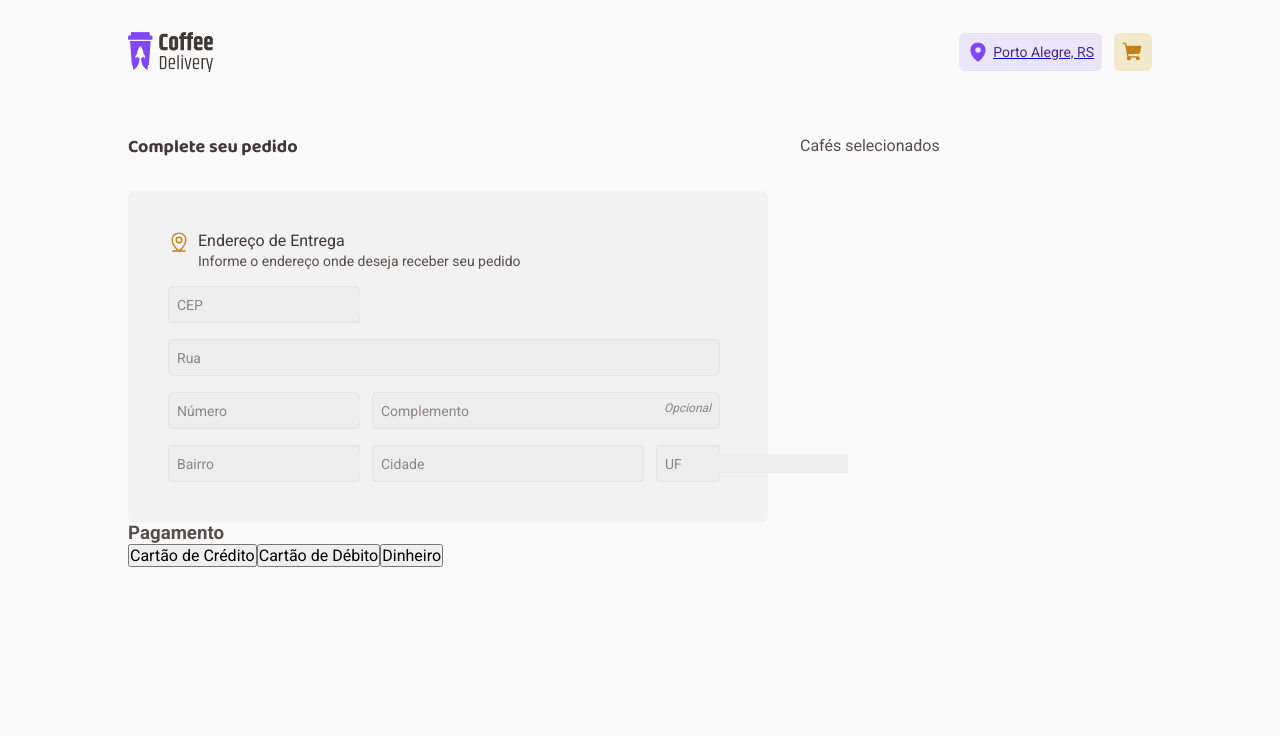
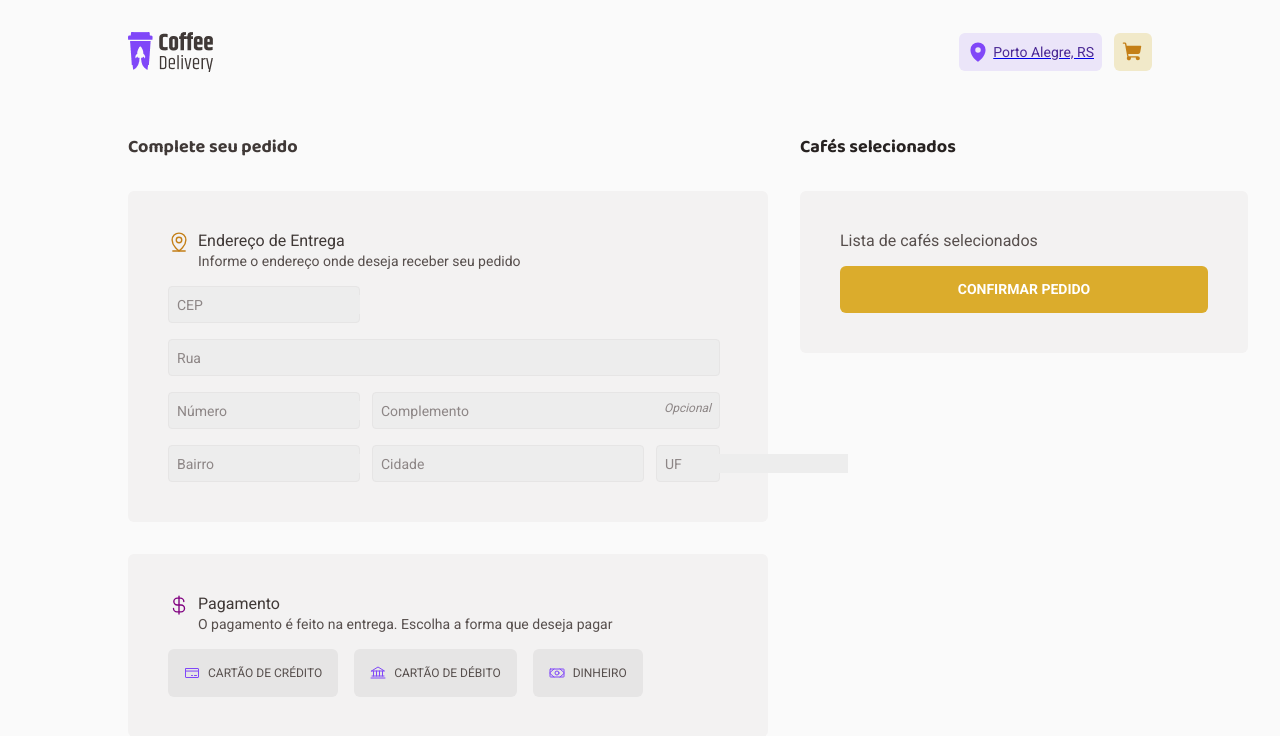
Before and after one commit to ThauanyAA/coffee-delivery, a React (Vite) app: page /checkout in a window 1280 px wide. Shown: the top 736 px of the page. Built offline with nearby package versions, Linux system fonts and the light colour scheme.

Commit message:
Implementing Payment options component and starting Cart ui

```diff
--- /dev/null
+++ b/src/components/Button/index.tsx
@@ -0,0 +1,18 @@
+import { ComponentProps } from 'react'
+import { ButtonStyled } from './styles'
+
+interface ButtonProps extends ComponentProps<'button'> {
+  variant?: 'primary' | 'secondary'
+  size?: 'small' | 'medium' | 'large'
+  disabled?: boolean
+  onClick?: () => void
+  children: React.ReactNode
+}
+
+export function Button(props: ButtonProps) {
+  return (
+    <ButtonStyled {...props}>
+      {props.children}
+    </ButtonStyled>
+  )
+}
--- /dev/null
+++ b/src/components/Button/styles.ts
@@ -0,0 +1,20 @@
+import { styled } from 'styled-components'
+
+export const ButtonStyled = styled.button`
+  background: ${(props) => props.theme['yellow']};
+  color: ${(props) => props.theme.white};
+  border: none;
+  border-radius: 6px;
+  padding: 12px 8px;
+  cursor: pointer;
+  font-size: 14px;
+  font-weight: bold;
+  line-height: 1.6;
+  text-align: center;
+  text-transform: uppercase;
+  transition: background-color 0.2s;
+
+  &:hover {
+    background: ${(props) => props.theme['yellow-dark']};
+  }
+`
--- /dev/null
+++ b/src/components/Card/index.tsx
@@ -0,0 +1,11 @@
+
+import { ReactNode } from "react";
+import { Card as CardStyled } from "./styles";
+
+export function Card({ children }: { children: ReactNode } ) {
+  return (
+    <CardStyled>
+      {children}
+    </CardStyled>
+  )
+}
--- /dev/null
+++ b/src/components/Card/styles.ts
@@ -0,0 +1,13 @@
+import styled from 'styled-components'
+
+export const Card = styled.div`
+  display: flex;
+  flex-direction: column;
+  gap: 1rem;
+  margin-top: 2rem;
+  width: 100%;
+
+  padding: 2.5rem;
+  background: ${(props) => props.theme['base-card']};
+  border-radius: 6px;
+`;
--- /dev/null
+++ b/src/components/Cart/index.tsx
@@ -0,0 +1,20 @@
+import { Button } from "../Button";
+import { Card } from "../Card";
+import { Title } from "../Typography";
+
+export function Cart() {
+  return (
+    <div>
+      <Title variant="xs" weight={700}>
+        Cafés selecionados
+      </Title>
+      <Card>
+        <p>Lista de cafés selecionados</p>
+
+        <Button type="button">
+          Confirmar pedido
+        </Button>
+      </Card>
+    </div>
+  )
+}
--- a/src/components/AddressForm/index.tsx
+++ b/src/components/CheckoutForm/index.tsx
@@ -1,14 +1,16 @@
-import { MapPinLine } from "phosphor-react";
+import { CurrencyDollar, MapPinLine } from "phosphor-react";
 import { Input } from "../Input";
 import { Text, Title } from "../Typography";
-import { AddressFields, AddressFormContainer, AddressHeader } from "./styles";
+import { AddressFields, CardHeader } from "./styles";
+import { Card } from "../Card";
+import PaymentOptions from "../PaymentOptions";
 
-export function AddressForm() {
+export function CheckoutForm() {
   return (
     <div>
       <Title variant="xs" color="base-subtitle">Complete seu pedido</Title>
-      <AddressFormContainer>
-        <AddressHeader>
+      <Card>
+        <CardHeader>
           <MapPinLine size={22} />
           <div>
             <Text variant="m" color="base-subtitle">Endereço de Entrega</Text>
@@ -16,7 +18,7 @@ export function AddressForm() {
               Informe o endereço onde deseja receber seu pedido
             </Text>
           </div>
-        </AddressHeader>
+        </CardHeader>
 
         <AddressFields>
           <div style={{ gridArea: 'zipCode' }}>
@@ -41,16 +43,22 @@ export function AddressForm() {
             <Input type="text" placeholder="UF" />
           </div>
         </AddressFields>
-      </AddressFormContainer>
+      </Card>
 
-      <div>
-        <h3>Pagamento</h3>
-        <div>
-          <button type="button">Cartão de Crédito</button>
-          <button type="button">Cartão de Débito</button>
-          <button type="button">Dinheiro</button>
-        </div>
-      </div>
+      <Card>
+        <CardHeader>
+          <CurrencyDollar size={22} color="purple" />
+          <div>
+            <Text variant="m" color="base-subtitle">
+              Pagamento
+            </Text>
+            <Text variant="s">
+              O pagamento é feito na entrega. Escolha a forma que deseja pagar
+            </Text>
+          </div>
+        </CardHeader>
+        <PaymentOptions />
+      </Card>
     </div>
   );
 }
--- a/src/components/AddressForm/styles.ts
+++ b/src/components/CheckoutForm/styles.ts
@@ -1,24 +1,16 @@
 import { styled } from 'styled-components';
 
-export const AddressFormContainer = styled.div`
-  display: flex;
-  flex-direction: column;
-  gap: 1rem;
-  margin-top: 2rem;
-  width: 100%;
+interface CardHeaderProps {
+  color?: 'purple' | 'yellow-dark';
+}
 
-  padding: 2.5rem;
-  background: ${(props) => props.theme['base-card']};
-  border-radius: 6px;
-`;
-
-export const AddressHeader = styled.div`
+export const CardHeader = styled.div<CardHeaderProps>`
   display: flex;
   flex-direction: row;
   gap: 0.5rem;
 
   & svg {
-    color: ${(props) => props.theme['yellow-dark']};
+    color: ${({ theme, color }) => theme[color || 'yellow-dark']};
   }
 `
 
--- /dev/null
+++ b/src/components/PaymentOptions/index.tsx
@@ -0,0 +1,51 @@
+import { useState } from 'react';
+import { Fieldset, HiddenRadio, OptionLabel, OptionsContainer } from './styles';
+import { Bank, CreditCard, Money } from 'phosphor-react';
+
+const PaymentOptions = () => {
+  const [paymentMethod, setPaymentMethod] = useState('');
+
+  return (
+    <Fieldset>
+      <OptionsContainer>
+        <OptionLabel isSelected={paymentMethod === 'credit-card'}>
+          <HiddenRadio
+            type="radio"
+            name="payment"
+            value="credit-card"
+            checked={paymentMethod === 'credit-card'}
+            onChange={() => setPaymentMethod('credit-card')}
+          />
+          <CreditCard size={16} />
+          Cartão de Crédito
+        </OptionLabel>
+
+        <OptionLabel isSelected={paymentMethod === 'debit-card'}>
+          <HiddenRadio
+            type="radio"
+            name="payment"
+            value="debit-card"
+            checked={paymentMethod === 'debit-card'}
+            onChange={() => setPaymentMethod('debit-card')}
+          />
+          <Bank size={16} />
+          Cartão de Débito
+        </OptionLabel>
+
+        <OptionLabel isSelected={paymentMethod === 'cash'}>
+          <HiddenRadio
+            type="radio"
+            name="payment"
+            value="cash"
+            checked={paymentMethod === 'cash'}
+            onChange={() => setPaymentMethod('cash')}
+          />
+          <Money size={16} />
+          Dinheiro
+        </OptionLabel>
+      </OptionsContainer>
+    </Fieldset>
+  );
+};
+
+export default PaymentOptions;
--- /dev/null
+++ b/src/components/PaymentOptions/styles.ts
@@ -0,0 +1,51 @@
+import styled, { css } from 'styled-components';
+
+interface OptionLabelProps {
+  isSelected: boolean;
+}
+
+export const Fieldset = styled.fieldset`
+  border: none;
+  padding: 0;
+  margin: 0;
+`;
+
+export const OptionsContainer = styled.div`
+  display: flex;
+  gap: 16px;
+`;
+
+export const OptionLabel = styled.label<OptionLabelProps>`
+  display: flex;
+  align-items: center;
+  justify-content: center;
+  padding: 1rem;
+  border-radius: 6px;
+  text-transform: uppercase;
+  font-size: 0.75rem;
+  background-color: ${({ isSelected, theme }) => theme[isSelected ? 'purple-light' : 'base-button']};
+  color: ${({ isSelected, theme }) => theme[isSelected ? 'purple-dark' : 'base-text']};
+  ${({ isSelected }) =>
+    isSelected &&
+    css`
+      border: 1px solid ${({ theme }) => theme['purple-dark']};
+    `
+  }
+  cursor: pointer;
+  user-select: none;
+  transition: all 0.2s ease;
+
+  &:hover {
+    background-color: ${({ isSelected, theme }) => theme[isSelected ? 'purple-light' : 'base-hover']};
+    color: ${({ isSelected, theme }) => theme[isSelected ? 'purple-dark' : 'base-subtitle']};
+  }
+
+  & > svg {
+    margin-right: 0.5rem;
+    color: ${({ theme }) => theme['purple']};
+  }
+`;
+
+export const HiddenRadio = styled.input`
+  display: none;
+`;
--- a/src/pages/Checkout/index.tsx
+++ b/src/pages/Checkout/index.tsx
@@ -1,13 +1,14 @@
-import { AddressForm } from "../../components/AddressForm";
+import { Cart } from "../../components/Cart";
+import { CheckoutForm } from "../../components/CheckoutForm";
 import { CheckoutContainer } from "./styles";
 
 export function Checkout() {
   return (
     <CheckoutContainer>
-      <AddressForm />
-      <div>
-        Cafés selecionados
-      </div>
+      <CheckoutForm />
+      <Cart>
+
+      </Cart>
     </CheckoutContainer>
   )
 }
```
Also changed, not shown: src/components/Cart/styles.ts (added).
